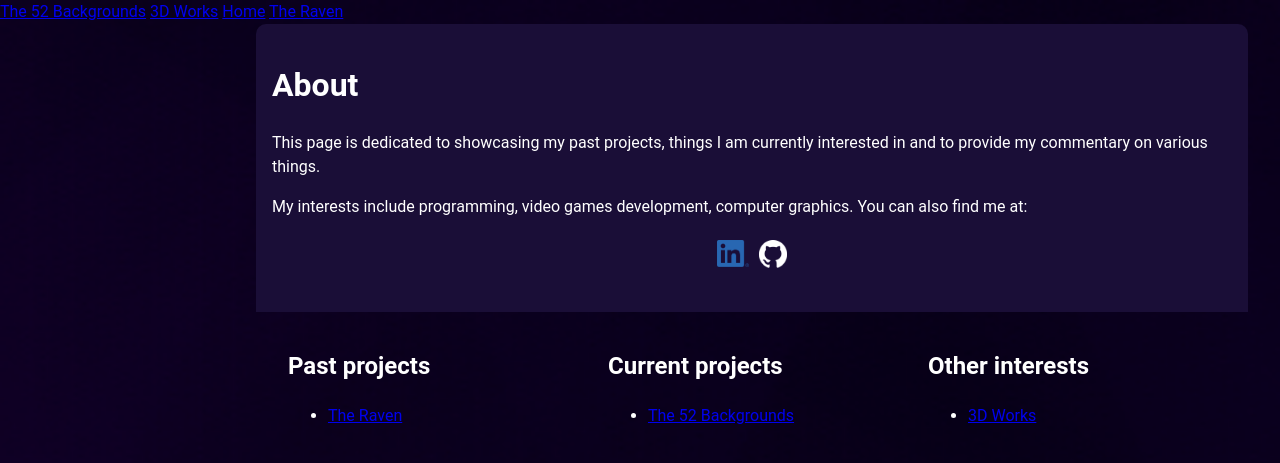
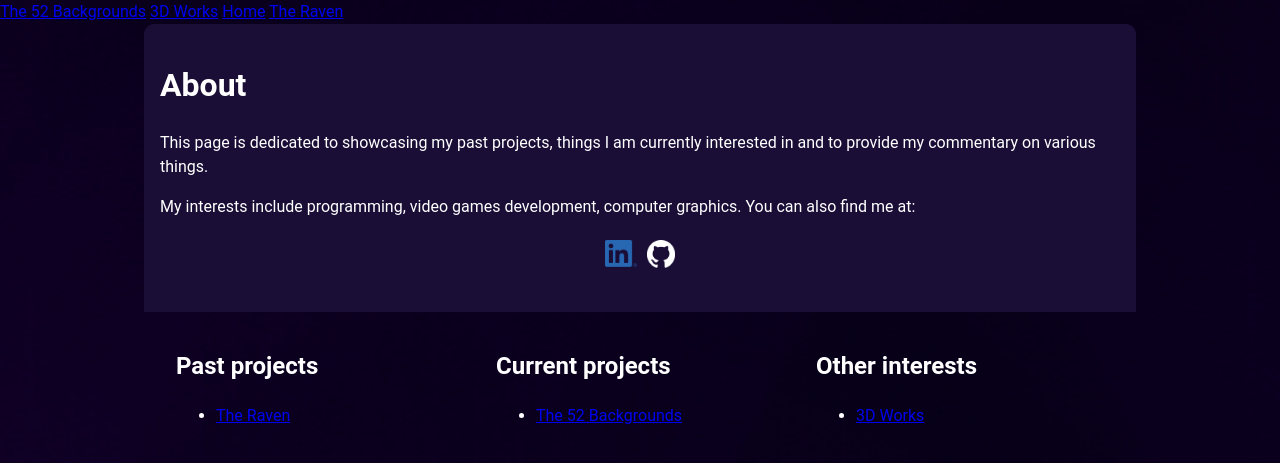
Before and after one commit to tengu-blue/tengu-blue.github.io, a Jekyll site: the page built from index.md, in a window 1280 px wide. Shown: the top 463 px of the page. Built offline with Jekyll 4.4.1, drawn with Linux system fonts in a browser that asks for light colours.

Commit message:
Further mobile screen fix

```diff
--- a/assets/look.css
+++ b/assets/look.css
@@ -17,17 +17,10 @@ body {
 
 .centered {
     max-width: 60em;
-    margin-left: 20%;
-    margin-right: 1em;
+    margin: auto;
     padding: 1em;
 }
 
-/* smaller screens */
-@media (max-width: 700px) {
-  .centered {
-     margin-left: 1em;
-  }
-}
 
 .highlighted_top {
     background-color: #1a0e37;
```
